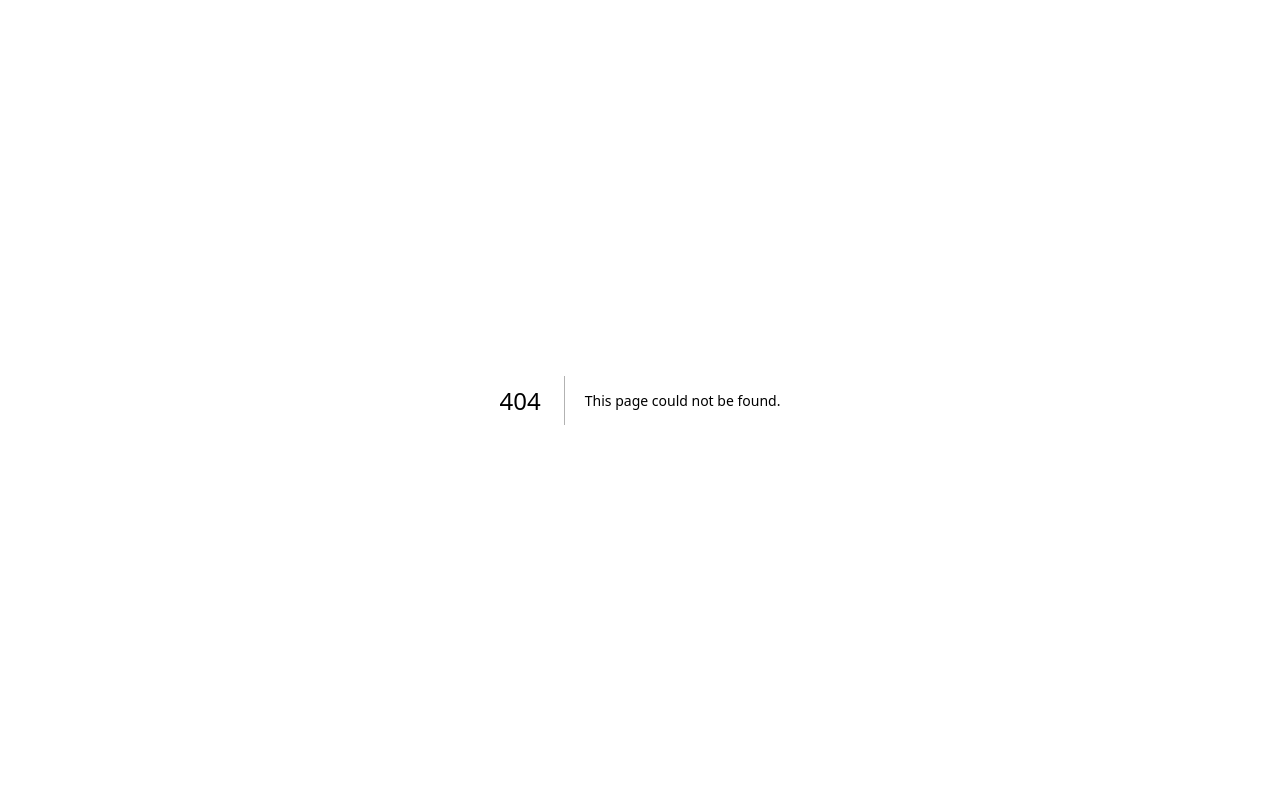
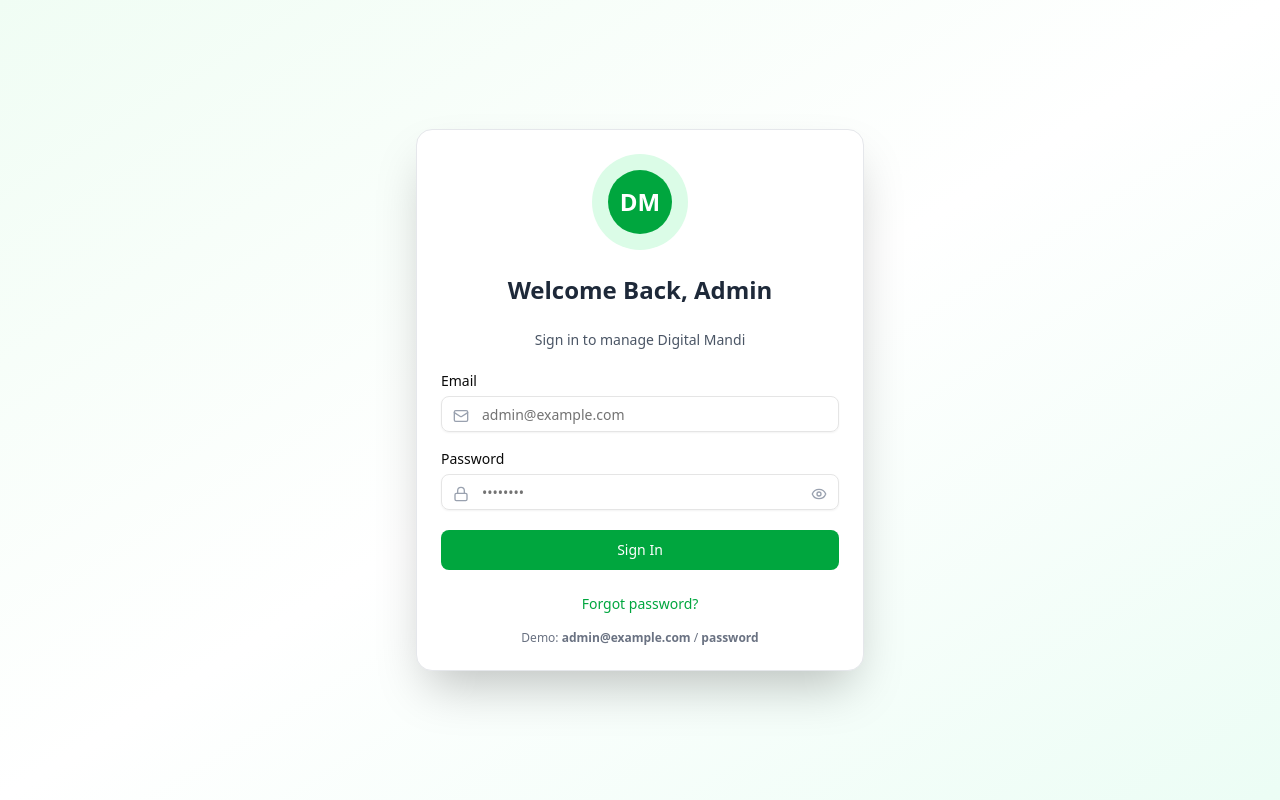
Before and after one commit to Amitkr77/Digital-Mandi, a Next.js app: page /login in a window 1280 px wide. Before the commit this address had no page. Built offline with nearby package versions, Linux system fonts and the light colour scheme.

Commit message:
created new page for login

```diff
--- /dev/null
+++ b/src/app/login/page.jsx
@@ -0,0 +1,17 @@
+// src/app/login/page.tsx
+"use client";
+
+import Login from "@/components/auth/Login";
+import { useRouter } from "next/navigation";
+
+export default function LoginPage() {
+  const router = useRouter();
+
+  const handleSuccess = () => {
+    // Optional: read ?redirect query param
+    const redirect = new URLSearchParams(window.location.search).get("redirect");
+    router.push(redirect || "/");
+  };
+
+  return <Login onLoginSuccess={handleSuccess} />;
+}
```
